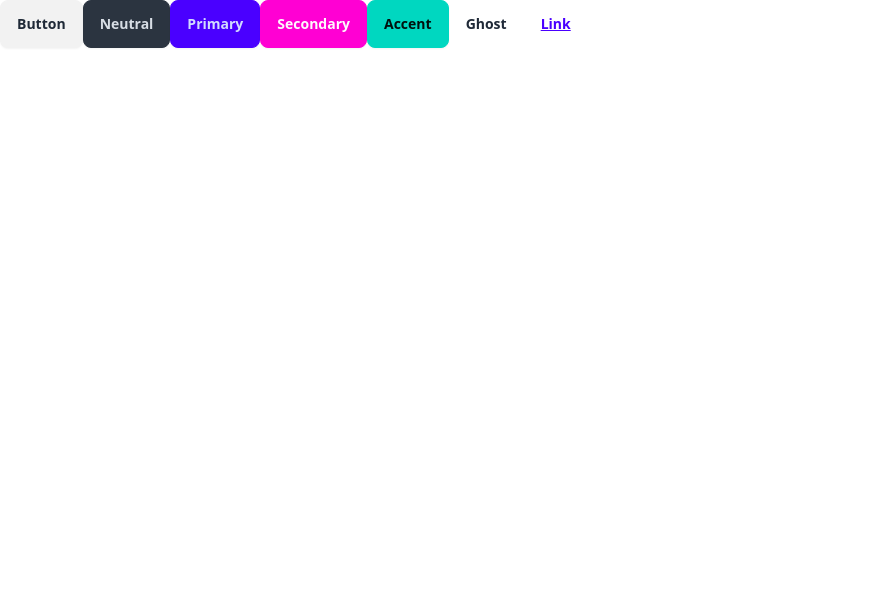
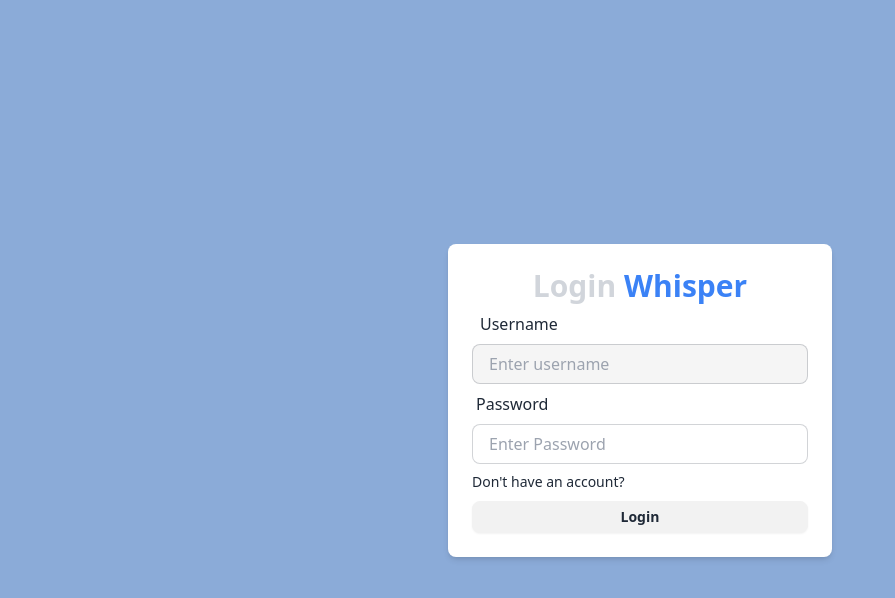
Before and after one commit to iamfaran/whispr-chat-app, a React (Vite) app in the folder frontend/: page / in a window 1280 px wide. Shown: the top 598 px of the page, without its empty margins (0-895 px from the left). Built offline with nearby package versions, Linux system fonts and the light colour scheme.

Commit message:
setup structure for login

```diff
--- a/frontend/src/App.jsx
+++ b/frontend/src/App.jsx
@@ -1,14 +1,9 @@
+import Login from "./pages/login/Login";
 function App() {
   return (
-    <>
-      <button className="btn">Button</button>
-      <button className="btn btn-neutral">Neutral</button>
-      <button className="btn btn-primary">Primary</button>
-      <button className="btn btn-secondary">Secondary</button>
-      <button className="btn btn-accent">Accent</button>
-      <button className="btn btn-ghost">Ghost</button>
-      <button className="btn btn-link">Link</button>
-    </>
+    <div className="p-4 bg-[#8BABD8] h-screen flex items-center justify-center">
+      <Login />
+    </div>
   );
 }
 
--- a/frontend/src/pages/login/Login.jsx
+++ b/frontend/src/pages/login/Login.jsx
@@ -1,5 +1,48 @@
 const Login = () => {
-  return <div>Login Page</div>;
+  return (
+    <div className="flex flex-col items-center justify-center min-w-96 mx-auto">
+      <div className="w-full p-6 rounded-lg shadow-md bg-white">
+        <h1 className="text-3xl font-semibold text-center text-gray-300">
+          Login
+          <span className="text-blue-500"> Whisper</span>
+        </h1>
+
+        <form>
+          <div>
+            <label className="label p-2">
+              <span className="text-base label-text">Username</span>
+            </label>
+            <input
+              type="text"
+              placeholder="Enter username"
+              className="w-full input input-bordered h-10 bg-[#F5F5F5]"
+            />
+          </div>
+
+          <div>
+            <label className="label">
+              <span className="text-base label-text">Password</span>
+            </label>
+            <input
+              type="password"
+              placeholder="Enter Password"
+              className="w-full input input-bordered h-10"
+            />
+          </div>
+          <a
+            href="#"
+            className="text-sm  hover:underline hover:text-blue-600 mt-2 inline-block"
+          >
+            {"Don't"} have an account?
+          </a>
+
+          <div>
+            <button className="btn btn-block btn-sm mt-2">Login</button>
+          </div>
+        </form>
+      </div>
+    </div>
+  );
 };
 
 export default Login;
```
